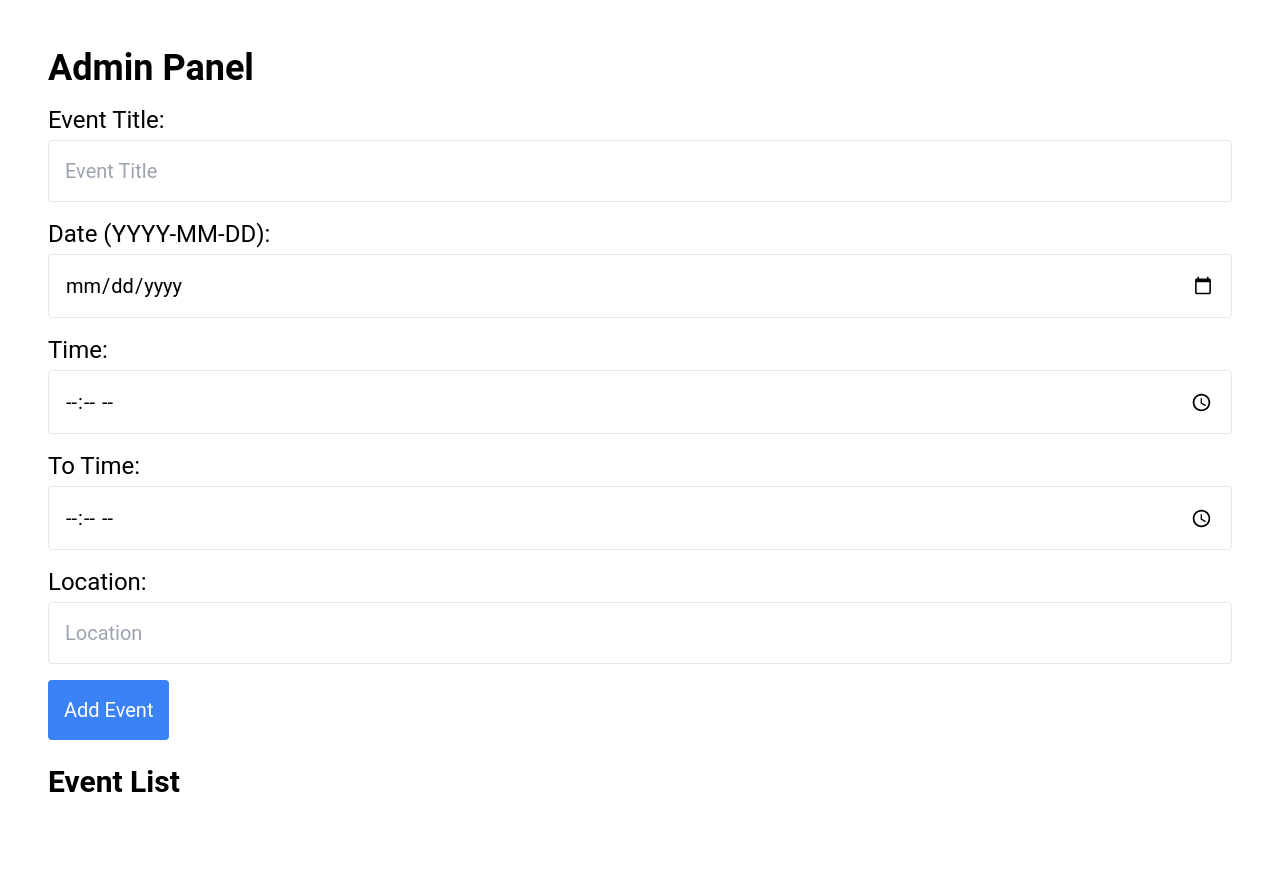
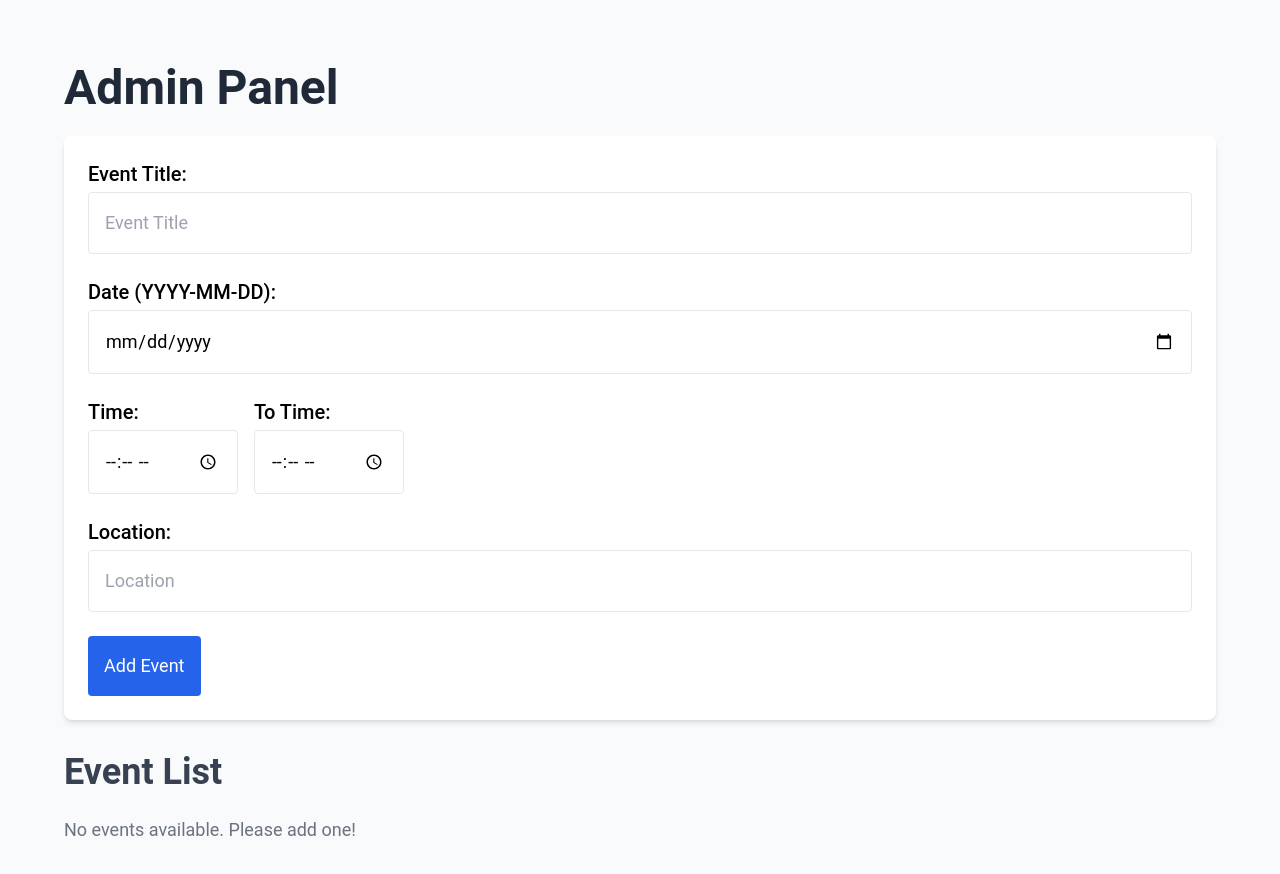
Before and after one commit to gl1tch0x1/consultancy, a React (Vite) app: page /admin in a window 1280 px wide. Shown: the top 874 px of the page. Before the commit the page ends 848 px from the top, so only its background shows below. Built offline with nearby package versions, Linux system fonts and the light colour scheme.

Commit message:
Admin panel updated

```diff
--- a/src/App.jsx
+++ b/src/App.jsx
@@ -4,6 +4,7 @@ import Loading from "./components/Loading/Loading";
 import '@fortawesome/fontawesome-free/css/all.min.css';
 import "slick-carousel/slick/slick.css";
 import "slick-carousel/slick/slick-theme.css";
+
 
 
 const App = () => {
--- a/src/components/Admin/Admin.jsx
+++ b/src/components/Admin/Admin.jsx
@@ -1,12 +1,41 @@
 import React, { useEffect, useState } from "react";
+
+// Reusable Input Component
+const Input = ({ label, type, name, value, onChange, placeholder, min }) => (
+  <div>
+    <label className="block mb-1 text-lg md:text-xl font-medium">{label}:</label>
+    <input
+      type={type}
+      name={name}
+      placeholder={placeholder}
+      value={value}
+      onChange={onChange}
+      min={min}
+      required
+      className="p-3 md:p-4 border rounded w-full text-base md:text-lg transition-shadow focus:shadow-md focus:outline-none"
+    />
+  </div>
+);
+
+// Reusable Button Component
+const Button = ({ onClick, label, className }) => (
+  <button
+    onClick={onClick}
+    className={`${className} p-3 md:p-4 rounded text-base md:text-lg transition-colors duration-200 hover:opacity-90`}
+  >
+    {label}
+  </button>
+);
 
 const Admin = () => {
   const [events, setEvents] = useState([]);
-  const [title, setTitle] = useState("");
-  const [date, setDate] = useState("");
-  const [time, setTime] = useState("");
-  const [toTime, setToTime] = useState(""); // New state for "To Time"
-  const [location, setLocation] = useState("");
+  const [formData, setFormData] = useState({
+    title: "",
+    date: "",
+    time: "",
+    toTime: "",
+    location: "",
+  });
   const [editIndex, setEditIndex] = useState(null);
 
   // Load events from local storage
@@ -27,16 +56,27 @@ const Admin = () => {
     return new Date(dateString).toLocaleDateString("en-US", options);
   };
 
+  // Handle form changes
+  const handleInputChange = (e) => {
+    const { name, value } = e.target;
+    setFormData((prev) => ({ ...prev, [name]: value }));
+  };
+
+  // Get today's date in the format YYYY-MM-DD
+  const getTodayDate = () => {
+    const today = new Date();
+    return today.toISOString().split("T")[0];
+  };
+
   // Add or edit event
   const handleSubmit = (e) => {
     e.preventDefault();
-    // Simple date validation
-    if (!Date.parse(date)) {
-      alert("Please enter a valid date (e.g., YYYY-MM-DD).");
+    if (new Date(formData.date) < new Date(getTodayDate())) {
+      alert("Please choose today’s date or a future date.");
       return;
     }
 
-    const newEvent = { title, date, time, toTime, location }; // Include "toTime"
+    const newEvent = { ...formData };
 
     if (editIndex !== null) {
       const updatedEvents = events.map((event, index) =>
@@ -47,23 +87,14 @@ const Admin = () => {
       saveEvents([...events, newEvent]);
     }
 
-    // Clear input fields
-    setTitle("");
-    setDate("");
-    setTime("");
-    setToTime(""); // Clear "To Time"
-    setLocation("");
+    // Reset form
+    setFormData({ title: "", date: "", time: "", toTime: "", location: "" });
     setEditIndex(null);
   };
 
   // Edit event
   const handleEdit = (index) => {
-    const eventToEdit = events[index];
-    setTitle(eventToEdit.title);
-    setDate(eventToEdit.date);
-    setTime(eventToEdit.time);
-    setToTime(eventToEdit.toTime); // Set "To Time" for editing
-    setLocation(eventToEdit.location);
+    setFormData(events[index]);
     setEditIndex(index);
   };
 
@@ -74,90 +105,82 @@ const Admin = () => {
   };
 
   return (
-    <div className="admin-section p-6 md:p-10 lg:p-12">
-      <h1 className="text-3xl md:text-4xl font-bold mb-4">Admin Panel</h1>
-      <form onSubmit={handleSubmit} className="mb-6 space-y-4">
-        <div>
-          <label className="block mb-1 text-xl md:text-2xl">Event Title:</label>
-          <input
+    <div className="admin-section p-8 md:p-12 lg:p-16 bg-gray-50 min-h-screen">
+      <h1 className="text-4xl md:text-5xl font-bold mb-6 text-gray-800">Admin Panel</h1>
+      <form onSubmit={handleSubmit} className="mb-8 space-y-6 bg-white p-6 rounded-lg shadow-md">
+        <Input
+          label="Event Title"
           type="text"
+          name="title"
           placeholder="Event Title"
-            value={title}
-            onChange={(e) => setTitle(e.target.value)}
-            required
-            className="p-3 md:p-4 border rounded w-full text-lg md:text-xl" // Increased padding and text size
+          value={formData.title}
+          onChange={handleInputChange}
+        />
+        <Input
+          label="Date (YYYY-MM-DD)"
+          type="date"
+          name="date"
+          value={formData.date}
+          onChange={handleInputChange}
+          min={getTodayDate()} // Restrict to today or future dates
+        />
+        <div className="md:flex md:space-x-4">
+          <Input
+            label="Time"
+            type="time"
+            name="time"
+            value={formData.time}
+            onChange={handleInputChange}
+          />
+          <Input
+            label="To Time"
+            type="time"
+            name="toTime"
+            value={formData.toTime}
+            onChange={handleInputChange}
           />
         </div>
-        <div>
-          <label className="block mb-1 text-xl md:text-2xl">Date (YYYY-MM-DD):</label>
-          <input
-            type="date"
-            value={date}
-            onChange={(e) => setDate(e.target.value)}
-            required
-            className="p-3 md:p-4 border rounded w-full text-lg md:text-xl" // Increased padding and text size
+        <Input
+          label="Location"
+          type="text"
+          name="location"
+          placeholder="Location"
+          value={formData.location}
+          onChange={handleInputChange}
         />
-        </div>
-        <div>
-          <label className="block mb-1 text-xl md:text-2xl">Time:</label>
-          <input
-            type="time"
-            value={time}
-            onChange={(e) => setTime(e.target.value)}
-            required
-            className="p-3 md:p-4 border rounded w-full text-lg md:text-xl" // Increased padding and text size
+        <Button
+          label={editIndex !== null ? "Update Event" : "Add Event"}
+          className="bg-blue-600 text-white w-full md:w-auto"
+          type="submit"
         />
-        </div>
-        <div>
-          <label className="block mb-1 text-xl md:text-2xl">To Time:</label>
-          <input
-            type="time"
-            value={toTime}
-            onChange={(e) => setToTime(e.target.value)}
-            required
-            className="p-3 md:p-4 border rounded w-full text-lg md:text-xl" // Increased padding and text size
-          />
-        </div>
-        <div>
-          <label className="block mb-1 text-xl md:text-2xl">Location:</label>
-          <input
-            type="text"
-            placeholder="Location"
-            value={location}
-            onChange={(e) => setLocation(e.target.value)}
-            required
-            className="p-3 md:p-4 border rounded w-full text-lg md:text-xl" // Increased padding and text size
-          />
-        </div>
-        <button type="submit" className="bg-blue-500 text-white p-3 md:p-4 rounded w-full md:w-auto text-lg md:text-xl">
-          {editIndex !== null ? "Update Event" : "Add Event"}
-        </button>
       </form>
 
-      <h2 className="text-2xl md:text-3xl font-semibold">Event List</h2>
-      <ul className="space-y-2">
+      <h2 className="text-3xl md:text-4xl font-semibold mb-4 text-gray-700">Event List</h2>
+      {events.length ? (
+        <ul className="space-y-6">
           {events.map((event, index) => (
-          <li key={index} className="flex flex-col md:flex-row justify-between items-center">
-            <div className="flex-1 mb-2 md:mb-0">
-              <strong className="text-lg md:text-xl">{event.title}</strong> | {formatDate(event.date)} | {event.time} - {event.toTime} | {event.location}
+            <li key={index} className="flex flex-col md:flex-row justify-between items-center bg-white p-6 rounded-lg shadow-md hover:shadow-lg transition-shadow">
+              <div className="flex-1 mb-2 md:mb-0 text-gray-700">
+                <strong className="text-lg md:text-xl font-semibold">{event.title}</strong> | {formatDate(event.date)} | {event.time} - {event.toTime} | {event.location}
               </div>
               <div className="flex space-x-2">
-              <button
+                <Button
+                  label="Edit"
                   onClick={() => handleEdit(index)}
-                className="bg-yellow-500 text-white p-1 rounded"
-              >
-                Edit
-              </button>
-              <button
+                  className="bg-yellow-500 text-white"
+                />
+                <Button
+                  label="Delete"
                   onClick={() => handleDelete(index)}
-                className="bg-red-500 text-white p-1 rounded"
-              >
-                Delete
-              </button>
+                  className="bg-red-500 text-white"
+                />
               </div>
             </li>
           ))}
         </ul>
+      ) : (
+        <p className="text-gray-500 text-lg mt-6">No events available. Please add one!</p>
+      )}
     </div>
   );
 };
--- /dev/null
+++ b/src/components/Admin/Login.jsx
@@ -0,0 +1,59 @@
+import React, { useState } from "react";
+import Button from "./Button"; // Reusing the Button component from Admin
+import Input from "./Input";   // Reusing the Input component from Admin
+
+const Login = ({ onLoginSuccess }) => {
+  const [credentials, setCredentials] = useState({ username: "", password: "" });
+
+  const handleChange = (e) => {
+    const { name, value } = e.target;
+    setCredentials((prev) => ({ ...prev, [name]: value }));
+  };
+
+  const handleLogin = (e) => {
+    e.preventDefault();
+    // Retrieve credentials from environment variables
+    const adminUsername = process.env.REACT_APP_ADMIN_USERNAME;
+    const adminPassword = process.env.REACT_APP_ADMIN_PASSWORD;
+
+    if (
+      credentials.username === adminUsername &&
+      credentials.password === adminPassword
+    ) {
+      onLoginSuccess(); // Callback to indicate successful login
+    } else {
+      alert("Invalid username or password. Please try again.");
+    }
+  };
+
+  return (
+    <div className="login-panel p-8 md:p-12 bg-gray-50 min-h-screen flex items-center justify-center">
+      <form onSubmit={handleLogin} className="bg-white p-6 rounded-lg shadow-md space-y-6">
+        <h2 className="text-3xl font-bold mb-4 text-gray-800">Admin Login</h2>
+        <Input
+          label="Username"
+          type="text"
+          name="username"
+          placeholder="Enter your username"
+          value={credentials.username}
+          onChange={handleChange}
+        />
+        <Input
+          label="Password"
+          type="password"
+          name="password"
+          placeholder="Enter your password"
+          value={credentials.password}
+          onChange={handleChange}
+        />
+        <Button
+          label="Login"
+          className="bg-blue-600 text-white w-full"
+          type="submit"
+        />
+      </form>
+    </div>
+  );
+};
+
+export default Login;
```
Also changed, not shown: 1 other file (tests, documents, lock files or other folders). Lines whose indentation alone changed are shown as unchanged.
